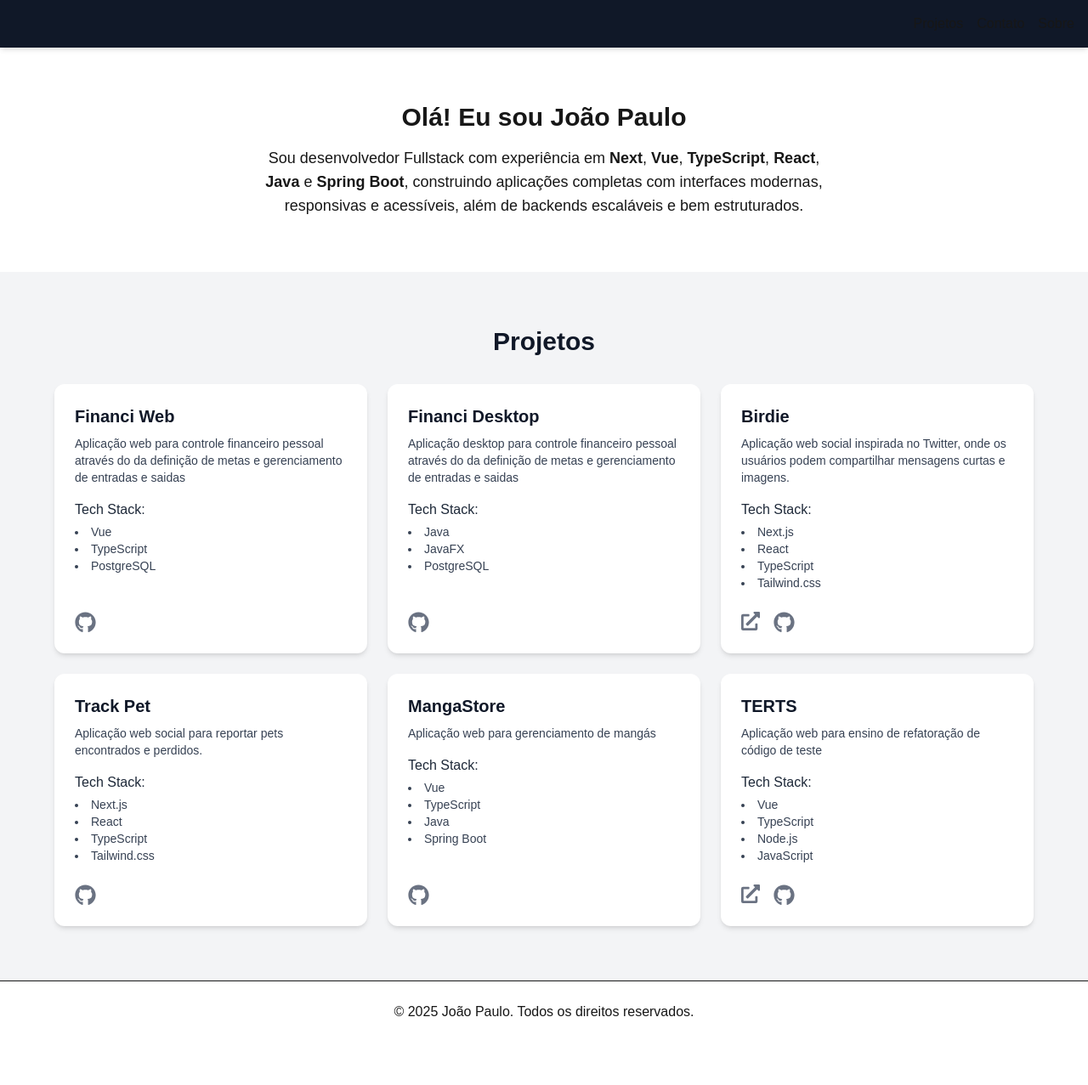
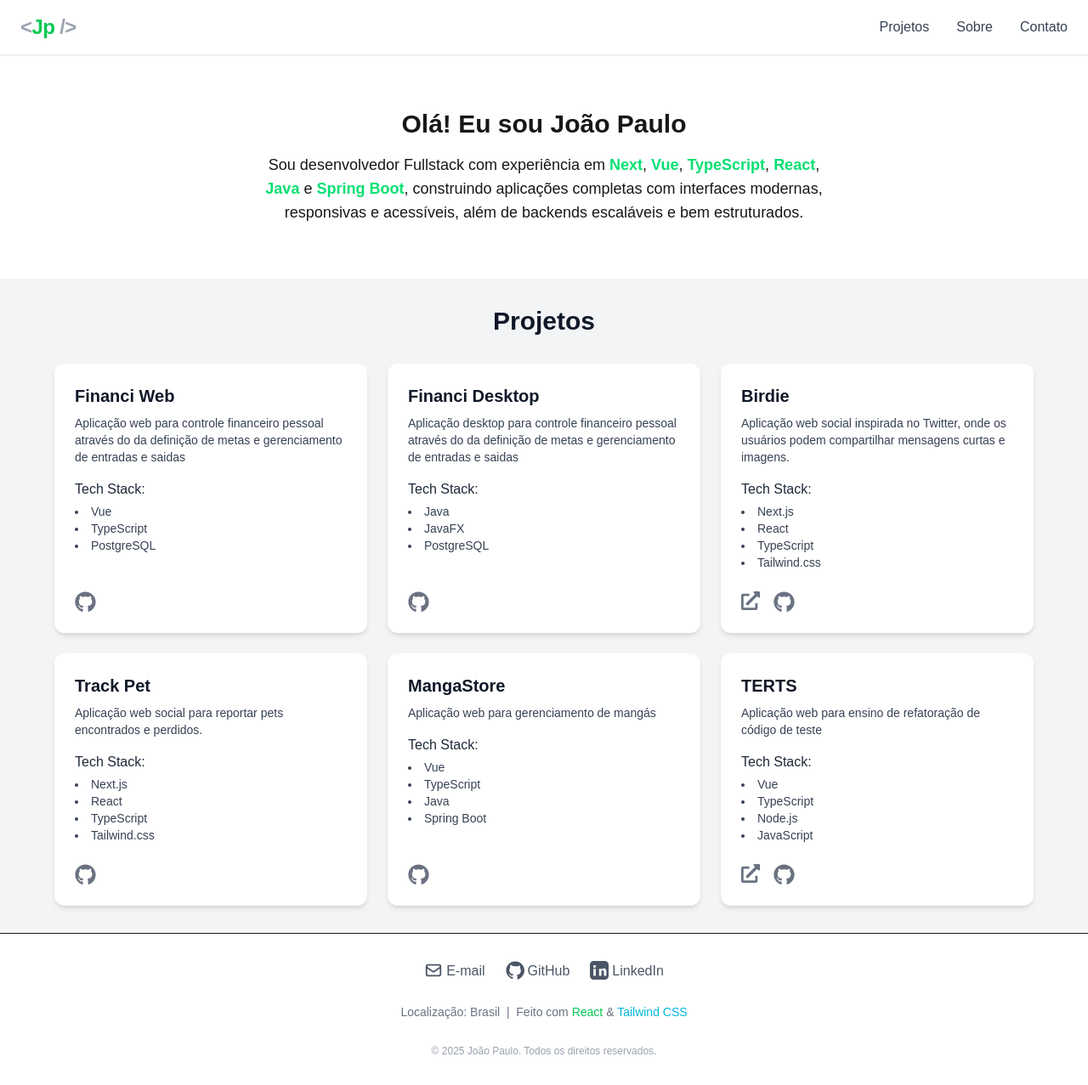
Before and after one commit to Joaopfq/joaopfq.github.io, a Next.js app: page / in a window 1280 px wide. Shown: the whole page at 85% size. Before the commit the page ends 1227 px from the top, so only its background shows below. Built offline with nearby package versions, Linux system fonts and the light colour scheme.

Commit message:
style: change previous style

```diff
--- a/src/app/components/Footer.tsx
+++ b/src/app/components/Footer.tsx
@@ -1,7 +1,55 @@
 export function Footer() {
-    return (
-      <footer id="contato" className="text-center py-6 border-t mt-auto">
-        <p>© {new Date().getFullYear()} João Paulo. Todos os direitos reservados.</p>
-      </footer>
-    );
-  }
+  return (
+    <footer
+      id="contact"
+      className="text-center py-8 border-t mt-auto bg-white dark:bg-gray-900"
+    >
+      <div className="flex flex-col items-center gap-4">
+        <div className="flex gap-6 justify-center">
+          <a
+            href="mailto:joaop3595@gmail.com"
+            className="text-gray-600 dark:text-gray-300 hover:text-green-500 transition"
+            aria-label="E-mail"
+          >
+            <svg className="inline mr-1 mb-1" fill="none" width={22} height={22} stroke="currentColor" strokeWidth={2} viewBox="0 0 24 24">
+              <path strokeLinecap="round" strokeLinejoin="round" d="M3 8l7.89 5.26a2 2 0 002.22 0L21 8M5 19h14a2 2 0 002-2V7a2 2 0 00-2-2H5a2 2 0 00-2 2v10a2 2 0 002 2z"/>
+            </svg>
+            E-mail
+          </a>
+          <a
+            href="https://github.com/Joaopfq"
+            target="_blank"
+            rel="noopener noreferrer"
+            className="text-gray-600 dark:text-gray-300 hover:text-green-500 transition"
+            aria-label="GitHub"
+          >
+            <svg className="inline mr-1 mb-1" width={22} height={22} fill="currentColor" viewBox="0 0 24 24">
+              <path d="M12 .5C5.73.5.5 5.74.5 12.02c0 5.1 3.29 9.42 7.86 10.96.58.11.79-.25.79-.56 0-.28-.01-1.02-.02-2.01-3.2.7-3.88-1.54-3.88-1.54-.52-1.32-1.26-1.67-1.26-1.67-1.03-.71.08-.7.08-.7 1.14.08 1.74 1.18 1.74 1.18 1.02 1.75 2.68 1.25 3.33.95.1-.74.4-1.25.73-1.54-2.56-.29-5.26-1.28-5.26-5.69 0-1.26.45-2.28 1.18-3.08-.12-.29-.51-1.46.11-3.04 0 0 .97-.31 3.18 1.18A11.07 11.07 0 0112 6.84c.98.01 1.97.13 2.89.37 2.2-1.5 3.17-1.18 3.17-1.18.62 1.58.23 2.75.12 3.04.74.8 1.18 1.82 1.18 3.08 0 4.42-2.7 5.39-5.27 5.68.41.36.77 1.08.77 2.18 0 1.57-.01 2.84-.01 3.22 0 .31.21.68.8.56C20.71 21.44 24 17.12 24 12.02 24 5.74 18.27.5 12 .5z"/>
+            </svg>
+            GitHub
+          </a>
+          <a
+            href="https://www.linkedin.com/in/jo%C3%A3o-paulo-freitas-queiroz-345439212/"
+            target="_blank"
+            rel="noopener noreferrer"
+            className="text-gray-600 dark:text-gray-300 hover:text-green-500 transition"
+            aria-label="LinkedIn"
+          >
+            <svg className="inline mr-1 mb-1" width={22} height={22} fill="currentColor" viewBox="0 0 24 24">
+              <path d="M19 0h-14c-2.76 0-5 2.24-5 5v14c0 2.76 2.24 5 5 5h14c2.76 0 5-2.24 5-5v-14c0-2.76-2.24-5-5-5zm-11.5 19h-3v-9h3v9zm-1.5-10.28c-.97 0-1.75-.79-1.75-1.75s.78-1.75 1.75-1.75 1.75.78 1.75 1.75-.78 1.75-1.75 1.75zm15 10.28h-3v-4.5c0-1.07-.02-2.43-1.48-2.43-1.48 0-1.71 1.16-1.71 2.36v4.57h-3v-9h2.89v1.23h.04c.4-.76 1.38-1.56 2.84-1.56 3.04 0 3.6 2 3.6 4.59v4.74z"/>
+            </svg>
+            LinkedIn
+          </a>
+        </div>
+        <div className="text-sm text-gray-500 dark:text-gray-400 mt-2">
+          <span>
+            Localização: Brasil &nbsp;|&nbsp; Feito com <span className="text-green-500">React</span> & <span className="text-cyan-500">Tailwind CSS</span>
+          </span>
+        </div>
+        <p className="text-xs text-gray-400 mt-3">
+          © {new Date().getFullYear()} João Paulo. Todos os direitos reservados.
+        </p>
+      </div>
+    </footer>
+  );
+}
--- a/src/app/components/Hero.tsx
+++ b/src/app/components/Hero.tsx
@@ -4,7 +4,7 @@ export function Hero() {
         <h3 className="text-2xl md:text-3xl font-bold mb-4">
           Olá! Eu sou João Paulo
         </h3>
-        <p className="sm:text-base md:text-lg max-w-2xl mx-auto">
+        <p className="sm:text-base md:text-lg max-w-2xl mx-auto [&>b]:text-green-400">
           Sou desenvolvedor Fullstack com experiência em
           <b> Next</b>, <b>Vue</b>, <b>TypeScript</b>, <b>React</b>, <b>Java</b> e <b>Spring Boot</b>,
           construindo aplicações completas com interfaces modernas, responsivas e acessíveis, além de backends escaláveis e bem estruturados.
--- a/src/app/components/Navbar.tsx
+++ b/src/app/components/Navbar.tsx
@@ -1,11 +1,54 @@
+"use client";
+
+import Link from "next/link";
+import { usePathname } from "next/navigation";
+
+const navLinks = [
+  { href: "/projects", label: "Projetos" },
+  { href: "/about", label: "Sobre" },
+  { href: "#contact", label: "Contato" },
+];
+
 export function Navbar() {
-    return (
-      <header className="bg-gray-900 p-4 flex justify-end items-center shadow-md">
-        <nav className="space-x-4">
-          <a href="#projetos" className="hover:underline">Projetos</a>
-          <a href="#contato" className="hover:underline">Contato</a>
-          <a href="/sobre" className="hover:underline">Sobre</a>
-        </nav>
-      </header>
-    );
-  }
+  const pathname = usePathname();
+
+  return (
+    <nav className="sticky top-0 z-50 flex items-center justify-between px-6 py-4 bg-white dark:bg-gray-900 shadow">
+      <Link href="/" className="flex items-center space-x-2" aria-label="Home">
+        <span className="text-2xl font-bold tracking-tight text-gray-400">
+          {"<"}
+          <span className="text-green-500">Jp</span>
+          {" />"}
+        </span>
+      </Link>
+      <ul className="flex space-x-8 font-medium">
+        {navLinks.map(link => {
+          const isActive = pathname === link.href;
+          return (
+            <li key={link.href}>
+              <Link
+                href={link.href}
+                className={`
+                  group relative transition-colors duration-200
+                  text-gray-700 dark:text-gray-200 hover:text-gray-100
+                `}
+              >
+                {link.label}
+                <span
+                  className={`
+                    pointer-events-none absolute left-0 -bottom-1 h-[2px] w-full
+                    transition-all duration-300 rounded
+                    bg-gray-100
+                    ${isActive ? "scale-x-100" : "scale-x-0 group-hover:scale-x-100"}
+                    origin-left
+                  `}
+                  aria-hidden="true"
+                />
+              </Link>
+            </li>
+          );
+        })}
+      </ul>
+    </nav>
+  );
+}
--- a/src/app/components/ProjectCard.tsx
+++ b/src/app/components/ProjectCard.tsx
@@ -3,6 +3,7 @@
 import { motion } from "framer-motion";
 import { FaExternalLinkAlt } from "react-icons/fa";
 import { FaGithub } from "react-icons/fa";
+import Link from "next/link";
 
 interface ProjectCardProps {
   title: string;
@@ -15,10 +16,12 @@ interface ProjectCardProps {
 export function ProjectCard({ title, description, techStack, githubLink, liveLink }: ProjectCardProps) {
   return (
     <motion.div
+      onClick={() => {}}
       whileHover={{ scale: 1.03, y: -5 }}
       transition={{ type: "spring", stiffness: 300 }}
       className="bg-white dark:bg-gray-700 rounded-xl shadow-md p-6 flex flex-col justify-between h-full hover:shadow-lg"
     >
+      <Link href={githubLink} target="_blank" rel="noopener noreferrer" className="flex flex-col h-full">
         <div>
           <h4 className="text-xl font-semibold mb-2 text-gray-900 dark:text-white">{title}</h4>
           <p className="text-sm text-gray-700 dark:text-gray-300 mb-4">{description}</p>
@@ -35,6 +38,7 @@ export function ProjectCard({ title, description, techStack, githubLink, liveLin
           )}
         </div>
 
+      </Link>
         <div className="mt-2 space-x-4 flex">
           {liveLink && (
             <a
--- a/src/app/components/Projects.tsx
+++ b/src/app/components/Projects.tsx
@@ -43,7 +43,7 @@ const projects = [
 
 export function Projects() {
     return (
-      <div id="projetos" className="py-16 px-4 bg-gray-100 dark:bg-gray-800">
+      <div id="projetos" className="py-8 px-4 bg-gray-100 dark:bg-gray-800">
         <h3 className="text-3xl font-bold text-center mb-8 text-gray-900 dark:text-white">Projetos</h3>
         <div className="grid gap-6 sm:grid-cols-2 lg:grid-cols-3 max-w-6xl mx-auto">
           {projects.map((project, index) => (
```
Lines whose indentation alone changed are shown as unchanged.
